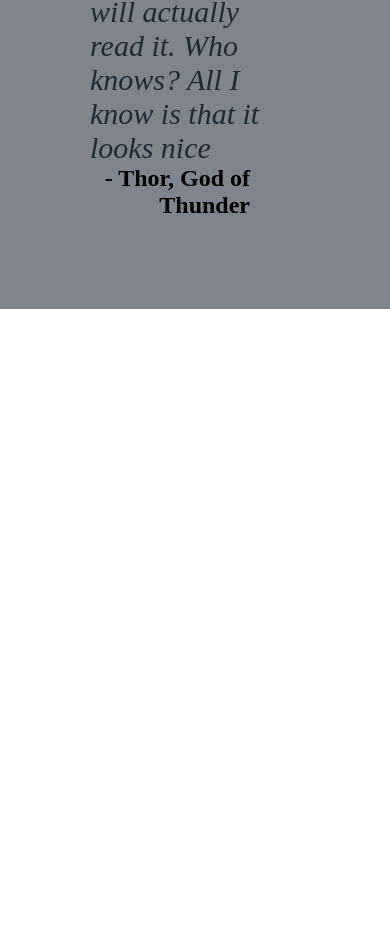
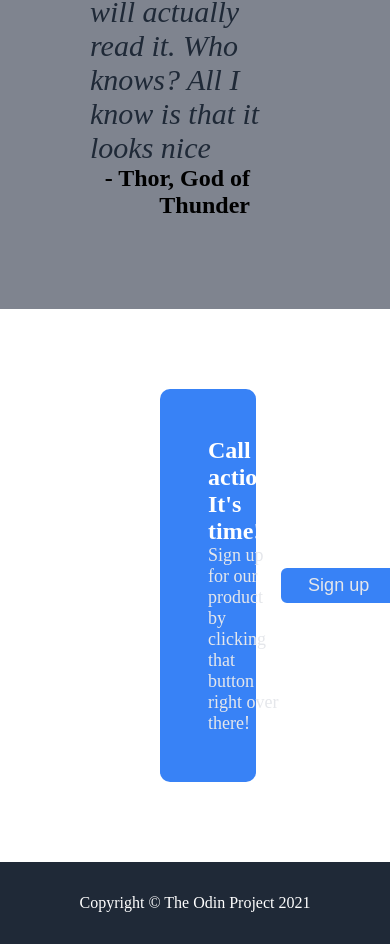
Before and after one commit to tiago0111/web-dev-foundations-portfolio, a plain HTML site: page index.html in a window 390 px wide. Shown: the part 2275-3219 px from the top of the page. Before the commit the page ends 2584 px from the top, so only its background shows below. Drawn offline with Linux system fonts and the light colour scheme.

Commit message:
Implementa secção de call-to-action e rodapé
- Adiciona componente de sign-up com:
  * Layout flexbox responsivo
  * Fundo azul com bordas arredondadas
  * Espaçamentos internos generosos
  * Botão com borda branca destacada

- Cria rodapé com:
  * Fundo escuro e texto claro
  * Alinhamento centralizado
  * Padding vertical adequado

- Ajustes tipográficos:
  * Título em strong com tamanho 24px
  * Texto secundário contrastante
  * Estilos para copyright no footer

- Estrutura HTML semântica:
  * Div principal para CTA
  * Container interno organizado
  * Footer dedicado"

```diff
--- a/index.html
+++ b/index.html
@@ -70,5 +70,22 @@
 
     </div>
 
+   <div class="sign-up">
+        <div class="container">
+            <div class="left">
+                <strong>Call to action! It's time!</strong>
+                <p class="secondary">Sign up for our product by clicking that button right over there!</p>
+            </div>
+            <div class="right">
+                <button class="secondary">Sign up</button>
+            </div>
+        </div>
+    </div>
+ <footer>
+        Copyright &copy; The Odin Project 2021
+ </footer>
+</body>
+
+
 </body>
 </html>
--- a/style.css
+++ b/style.css
@@ -134,3 +134,42 @@ main h2 {
     color: #1f2937;s
 
 }
+
+
+/* signup */
+
+.sign-up {
+    display: flex;
+    justify-content: center;
+    align-items: center;
+    padding: 5em 13em;
+}
+
+.container {
+    display: flex;
+    justify-content: space-around;
+    align-items: center;
+    background-color: #3882F6;
+    padding: 3em;
+    width: 100%;
+    border-radius: 10px;
+}
+
+.container button {
+    border: 2px solid #FFF;
+}
+
+strong {
+    font-size: 24px;
+    color: #FFF;
+}
+
+ /* FOOTER */
+footer {
+    background-color: #1f2937;
+    color: #FFF;
+    display: flex;
+    justify-content: center;
+    align-items: center;
+    padding: 2em 0;
+}
```
